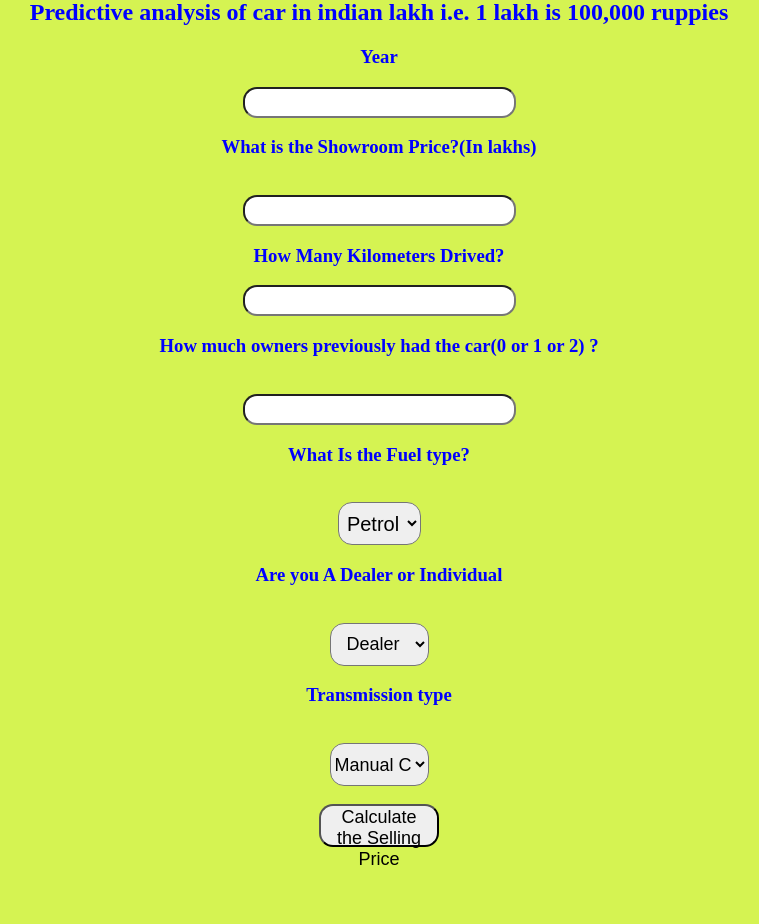
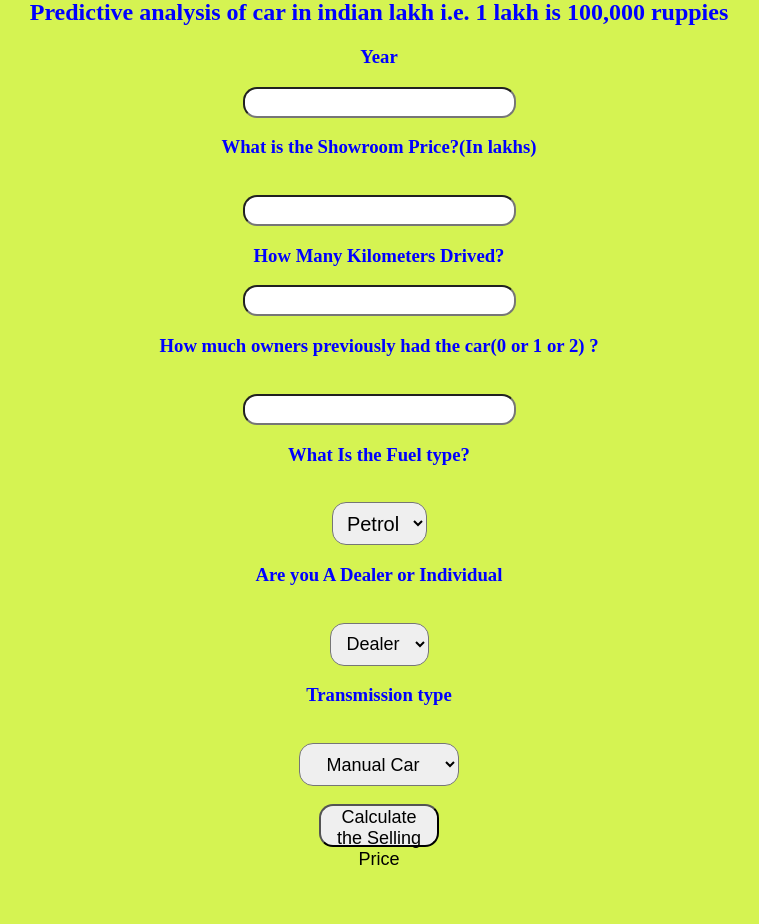
Before and after one commit to Temi111/car2, a Flask app: page / in a window 1280 px wide. Shown: the part 21-945 px from the top of the page, without its empty margins (261-1020 px from the left). Run offline with Flask 2, Linux system fonts and the light colour scheme; parts of the project's set-up code (start-up, migrations or seed data) failed here and were passed over.

Commit message:
updated2 the index.html

```diff
--- a/templates/index.html
+++ b/templates/index.html
@@ -79,7 +79,7 @@
         }
 
         #fuel {
-            width: 83px;
+            width: 95px;
             height: 43px;
             text-align: center;
             border-radius: 14px;
@@ -91,7 +91,7 @@
         }
 
         #research {
-            width: 99px;
+            width: 160px;
             height: 43px;
             text-align: center;
             border-radius: 14px;
```
Also changed, not shown: 1 other file.
